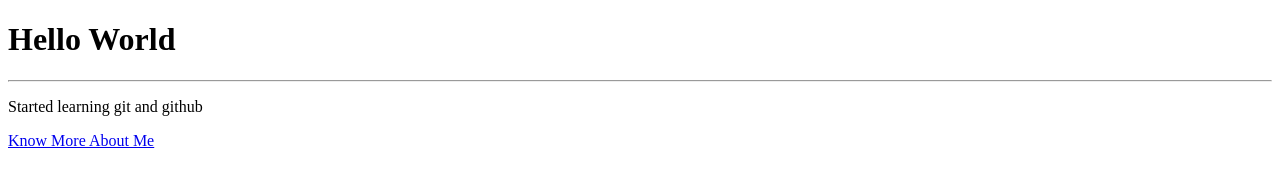
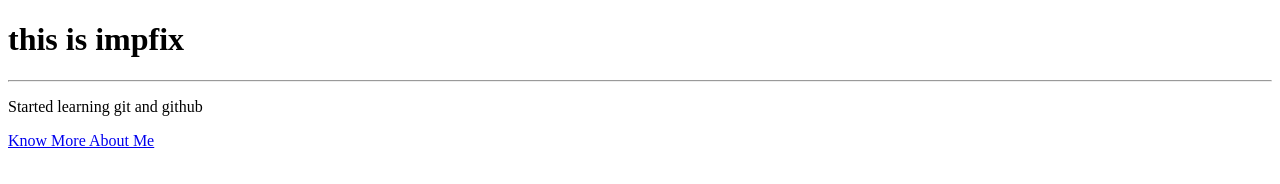
Before and after one commit to ankushansh/existing, a plain HTML site: page index.html in a window 1280 px wide. Drawn offline with Linux system fonts and the light colour scheme.

Commit message:
homepage

```diff
--- a/index.html
+++ b/index.html
@@ -6,7 +6,7 @@
     <title>Document</title>
 </head>
 <body>
-    <h1>Hello World</h1>
+    <h1>this is impfix</h1>
     <hr>
 <p>Started learning git and github</p>
 
```
